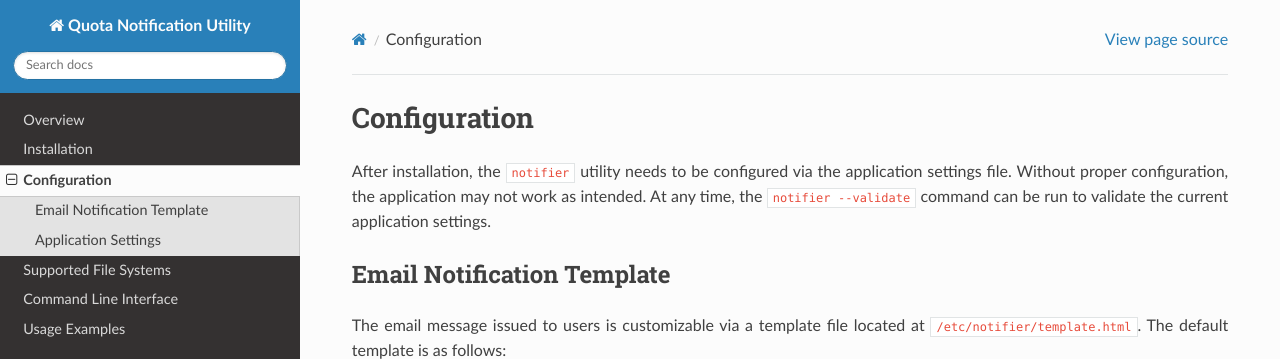
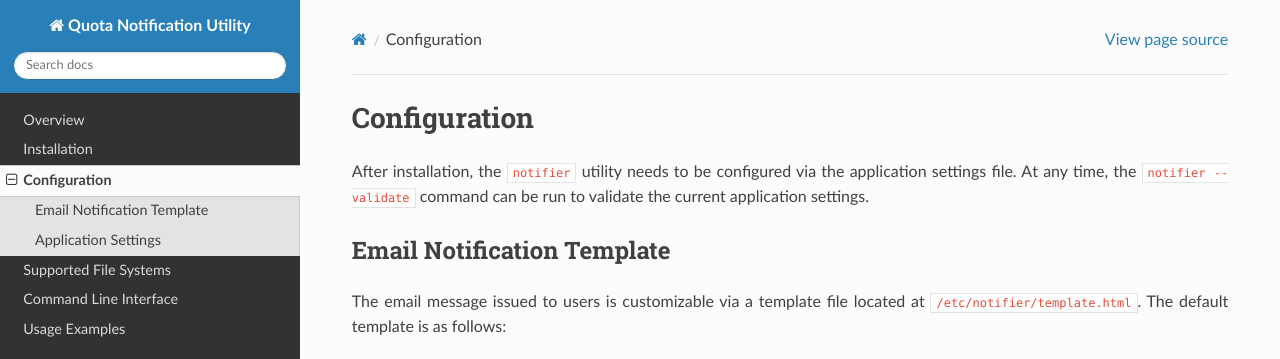
Before and after one commit to pitt-crc/quota_notifier, a Sphinx documentation site: the page built from docs/source/overview/configuration.rst, in a window 1280 px wide and 1343 px high, cut to the strip 0-359 px from the top of the window. Built offline with Sphinx 7.4.7 and the Read the Docs theme 2.0.0, drawn with Linux system fonts in a browser that asks for light colours.

Commit message:
Update configuration.rst

```diff
--- a/docs/source/overview/configuration.rst
+++ b/docs/source/overview/configuration.rst
@@ -2,7 +2,6 @@ Configuration
 =============
 
 After installation, the ``notifier`` utility needs to be configured via the application settings file.
-Without proper configuration, the application may not work as intended.
 At any time, the ``notifier --validate`` command can be run to validate the current application settings.
 
 Email Notification Template
```
